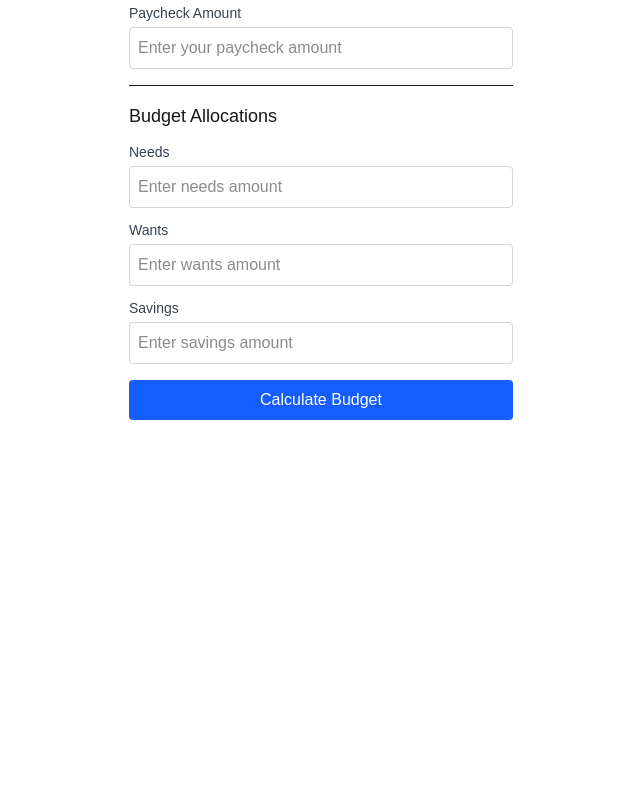
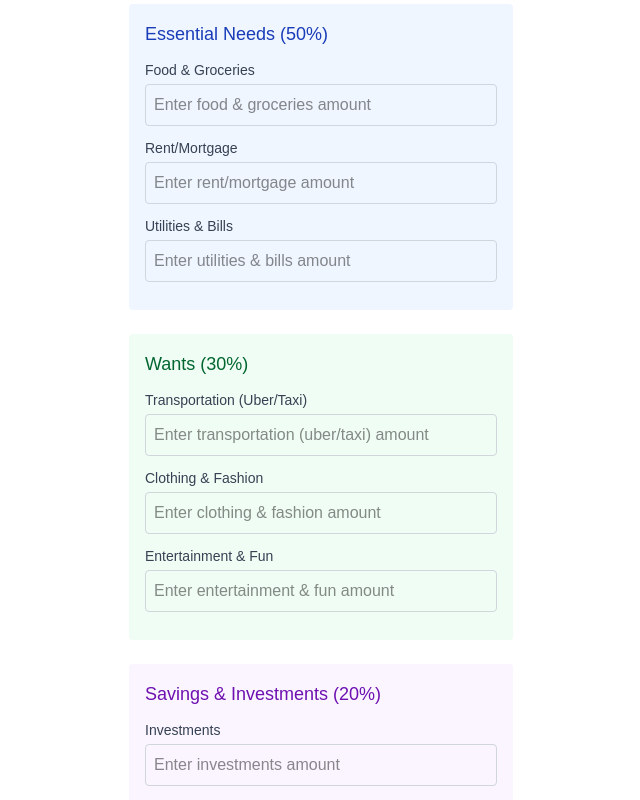
Before and after one commit to kingcatus/my_budget_app, a Next.js app: page / in a window 1280 px wide. Shown: the part 260-1060 px from the top of the page, without its empty margins (319-959 px from the left). Before the commit the page ends 800 px from the top, so only its background shows below. Built offline with nearby package versions, Linux system fonts and the light colour scheme.

Commit message:
Added Expenses and Budget Update

```diff
--- a/pages/api/submit.ts
+++ b/pages/api/submit.ts
@@ -8,23 +8,65 @@ export default async function handler(req: NextApiRequest, res: NextApiResponse)
     try {
       // Calculate suggested budget using 50/30/20 rule
       const suggested = {
-        needs: incomeNum * 0.5,
-        wants: incomeNum * 0.3,
-        savings: incomeNum * 0.2
+        needs: {
+          total: incomeNum * 0.5,
+          breakdown: {
+            food: incomeNum * 0.15,      // 15% of income
+            rent: incomeNum * 0.25,      // 25% of income
+            utilities: incomeNum * 0.10   // 10% of income
+          }
+        },
+        wants: {
+          total: incomeNum * 0.3,
+          breakdown: {
+            uber: incomeNum * 0.10,      // 10% of income
+            clothes: incomeNum * 0.10,    // 10% of income
+            entertainment: incomeNum * 0.10 // 10% of income
+          }
+        },
+        savings: {
+          total: incomeNum * 0.2,
+          breakdown: {
+            invest: incomeNum * 0.10,     // 10% of income
+            emergency: incomeNum * 0.05,  // 5% of income
+            goals: incomeNum * 0.05       // 5% of income
+          }
+        }
       };
 
       // Calculate actual values
       const actual = {
-        needs: parseFloat(needs),
-        wants: parseFloat(wants),
-        savings: parseFloat(savings)
+        needs: {
+          total: parseFloat(needs),
+          breakdown: {
+            food: parseFloat(req.body.food),
+            rent: parseFloat(req.body.rent),
+            utilities: parseFloat(req.body.utilities)
+          }
+        },
+        wants: {
+          total: parseFloat(wants),
+          breakdown: {
+            uber: parseFloat(req.body.uber),
+            clothes: parseFloat(req.body.clothes),
+            entertainment: parseFloat(req.body.entertainment)
+          }
+        },
+        savings: {
+          total: parseFloat(savings),
+          breakdown: {
+            invest: parseFloat(req.body.invest),
+            emergency: parseFloat(req.body.emergency),
+            goals: parseFloat(req.body.goals)
+          }
+        }
       };
 
       // Calculate differences
       const comparison = {
-        needsDiff: actual.needs - suggested.needs,
-        wantsDiff: actual.wants - suggested.wants,
-        savingsDiff: actual.savings - suggested.savings
+        needsDiff: actual.needs.total - suggested.needs.total,
+        wantsDiff: actual.wants.total - suggested.wants.total,
+        savingsDiff: actual.savings.total - suggested.savings.total
       };
 
       res.status(200).json({
--- a/pages/index.tsx
+++ b/pages/index.tsx
@@ -4,15 +4,36 @@ export default function Home() {
   const [form, setForm] = useState({
     totalMoney: "",
     paycheck: "",
-    needs: "",
-    wants: "",
-    savings: "",
+    // Needs categories
+    food: "",
+    rent: "",
+    utilities: "",
+    // Wants categories
+    uber: "",
+    clothes: "",
+    entertainment: "",
+    // Savings categories
+    invest: "",
+    emergency: "",
+    goals: "",
   });
 
   const [result, setResult] = useState<null | {
-    suggested: { needs: number; wants: number; savings: number };
-    actual: { needs: number; wants: number; savings: number };
-    comparison: { needsDiff: number; wantsDiff: number; savingsDiff: number };
+    suggested: {
+      needs: { total: number; breakdown: { [key: string]: number } };
+      wants: { total: number; breakdown: { [key: string]: number } };
+      savings: { total: number; breakdown: { [key: string]: number } };
+    };
+    actual: {
+      needs: { total: number; breakdown: { [key: string]: number } };
+      wants: { total: number; breakdown: { [key: string]: number } };
+      savings: { total: number; breakdown: { [key: string]: number } };
+    };
+    comparison: {
+      needsDiff: number;
+      wantsDiff: number;
+      savingsDiff: number;
+    };
     projectedTotal: number;
   }>(null);
 
@@ -24,12 +45,21 @@ export default function Home() {
   const handleSubmit = async (e: React.FormEvent) => {
     e.preventDefault();
     const totalIncome = parseFloat(form.totalMoney) + parseFloat(form.paycheck);
+
+    // Calculate totals for each category
+    const needsTotal = parseFloat(form.food) + parseFloat(form.rent) + parseFloat(form.utilities);
+    const wantsTotal = parseFloat(form.uber) + parseFloat(form.clothes) + parseFloat(form.entertainment);
+    const savingsTotal = parseFloat(form.invest) + parseFloat(form.emergency) + parseFloat(form.goals);
+
     const response = await fetch("/api/submit", {
       method: "POST",
       headers: { "Content-Type": "application/json" },
       body: JSON.stringify({
         ...form,
-        income: totalIncome.toString()
+        income: totalIncome.toString(),
+        needs: needsTotal.toString(),
+        wants: wantsTotal.toString(),
+        savings: savingsTotal.toString()
       }),
     });
 
@@ -51,10 +81,28 @@ export default function Home() {
     return `${prefix}$${diff.toFixed(2)}`;
   };
 
+  const categories = {
+    needs: [
+      { name: "food", label: "Food & Groceries" },
+      { name: "rent", label: "Rent/Mortgage" },
+      { name: "utilities", label: "Utilities & Bills" }
+    ],
+    wants: [
+      { name: "uber", label: "Transportation (Uber/Taxi)" },
+      { name: "clothes", label: "Clothing & Fashion" },
+      { name: "entertainment", label: "Entertainment & Fun" }
+    ],
+    savings: [
+      { name: "invest", label: "Investments" },
+      { name: "emergency", label: "Emergency Fund" },
+      { name: "goals", label: "Financial Goals" }
+    ]
+  };
+
   return (
     <main className="min-h-screen flex flex-col items-center justify-center p-8">
       <h1 className="text-3xl font-bold mb-6">📊 Personalized Budget Planner</h1>
-      <form onSubmit={handleSubmit} className="space-y-4 w-full max-w-sm">
+      <form onSubmit={handleSubmit} className="space-y-6 w-full max-w-sm">
         <div className="space-y-4">
           <div>
             <label className="block text-sm font-medium text-gray-700 mb-1">Current Total Money</label>
@@ -81,25 +129,69 @@ export default function Home() {
             />
           </div>
         </div>
-        <div className="pt-4 border-t">
-          <h3 className="text-lg font-medium mb-3">Budget Allocations</h3>
-          {["needs", "wants", "savings"].map((field) => (
-            <div key={field} className="mb-3">
+
+        <div className="space-y-6">
+          <div className="p-4 bg-blue-50 rounded">
+            <h3 className="text-lg font-medium text-blue-800 mb-3">Essential Needs (50%)</h3>
+            {categories.needs.map(({ name, label }) => (
+              <div key={name} className="mb-3">
                 <label className="block text-sm font-medium text-gray-700 mb-1">
-                {field.charAt(0).toUpperCase() + field.slice(1)}
+                  {label}
                 </label>
                 <input
                   type="number"
-                name={field}
-                value={form[field as keyof typeof form]}
+                  name={name}
+                  value={form[name as keyof typeof form]}
                   onChange={handleChange}
-                placeholder={`Enter ${field} amount`}
+                  placeholder={`Enter ${label.toLowerCase()} amount`}
                   className="w-full p-2 border border-gray-300 rounded"
                   required
                 />
               </div>
             ))}
           </div>
+
+          <div className="p-4 bg-green-50 rounded">
+            <h3 className="text-lg font-medium text-green-800 mb-3">Wants (30%)</h3>
+            {categories.wants.map(({ name, label }) => (
+              <div key={name} className="mb-3">
+                <label className="block text-sm font-medium text-gray-700 mb-1">
+                  {label}
+                </label>
+                <input
+                  type="number"
+                  name={name}
+                  value={form[name as keyof typeof form]}
+                  onChange={handleChange}
+                  placeholder={`Enter ${label.toLowerCase()} amount`}
+                  className="w-full p-2 border border-gray-300 rounded"
+                  required
+                />
+              </div>
+            ))}
+          </div>
+
+          <div className="p-4 bg-purple-50 rounded">
+            <h3 className="text-lg font-medium text-purple-800 mb-3">Savings & Investments (20%)</h3>
+            {categories.savings.map(({ name, label }) => (
+              <div key={name} className="mb-3">
+                <label className="block text-sm font-medium text-gray-700 mb-1">
+                  {label}
+                </label>
+                <input
+                  type="number"
+                  name={name}
+                  value={form[name as keyof typeof form]}
+                  onChange={handleChange}
+                  placeholder={`Enter ${label.toLowerCase()} amount`}
+                  className="w-full p-2 border border-gray-300 rounded"
+                  required
+                />
+              </div>
+            ))}
+          </div>
+        </div>
+
         <button
           type="submit"
           className="w-full bg-blue-600 text-white py-2 rounded hover:bg-blue-700"
@@ -117,9 +209,9 @@ export default function Home() {
 
           <h2 className="text-xl font-semibold mb-2">Suggested Budget (50/30/20 Rule)</h2>
           <ul className="space-y-1">
-            <li>🧾 Needs: <strong>${result.suggested.needs.toFixed(2)}</strong></li>
-            <li>🎈 Wants: <strong>${result.suggested.wants.toFixed(2)}</strong></li>
-            <li>💰 Savings: <strong>${result.suggested.savings.toFixed(2)}</strong></li>
+            <li>🧾 Needs: <strong>${result.suggested.needs.total.toFixed(2)}</strong></li>
+            <li>🎈 Wants: <strong>${result.suggested.wants.total.toFixed(2)}</strong></li>
+            <li>💰 Savings: <strong>${result.suggested.savings.total.toFixed(2)}</strong></li>
           </ul>
 
           <h3 className="mt-4 font-medium">Your Input vs. Suggestion</h3>
```
Lines whose indentation alone changed are shown as unchanged.
